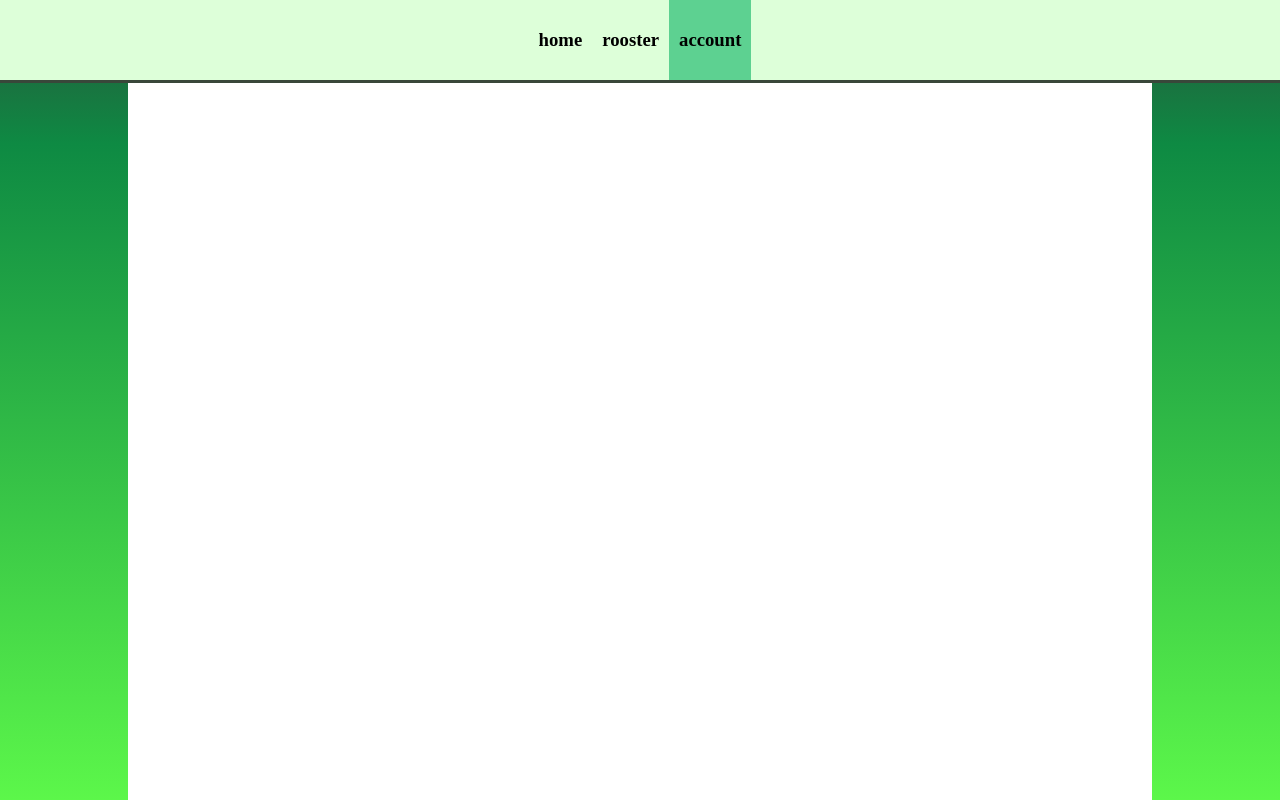
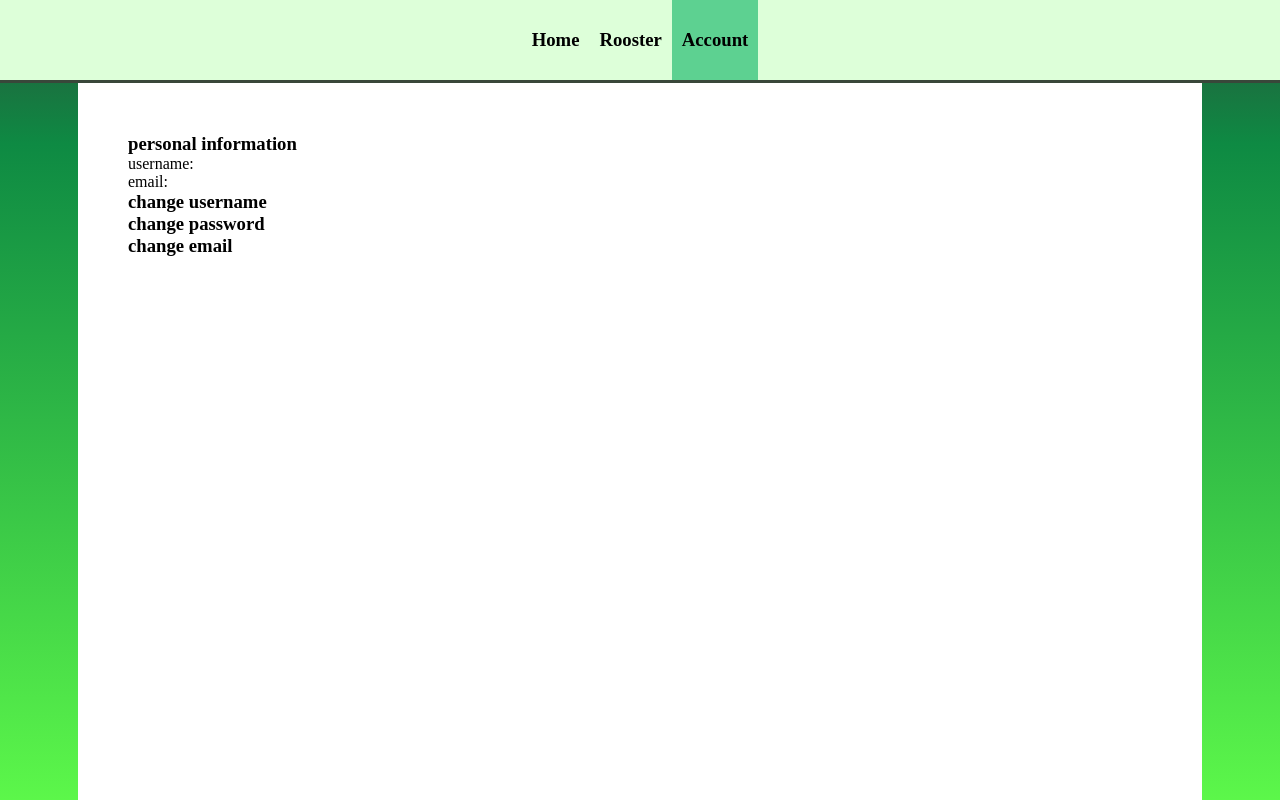
Before and after one commit to theunmenger/teamProjectROC, a PHP site: page /account.html in a window 1280 px wide. Run offline with PHP 8.4, Linux system fonts and the light colour scheme.

Commit message:
update 21301

```diff
--- a/account.html
+++ b/account.html
@@ -3,17 +3,22 @@
 <head>
     <meta charset="UTF-8">
     <meta name="viewport" content="width=device-width, initial-scale=1.0">
-    <title>Document</title>
+    <title>Account</title>
     <link rel="stylesheet" href="styles/styles.css">
 </head>
 <body>
     <div id="header">
-        <a href="home.html"><h3>home</h3></a>
-        <a href="rooster.html"><h3>rooster</h3></a>
-        <a href="account.html" class="current_page"><h3>account</h3></a>
+        <a href="home.html"><h3>Home</h3></a>
+        <a href="rooster.html"><h3>Rooster</h3></a>
+        <a href="account.html" class="current_page"><h3>Account</h3></a>
     </div>
     <div id="main_container">
-
+        <h3>personal information</h3>
+        <p>username: </p>
+        <p>email: </p>
+        <h3>change username</h3>
+        <h3>change password</h3>
+        <h3>change email</h3>
     </div>
 </body>
 </html>
--- a/styles/styles.css
+++ b/styles/styles.css
@@ -16,6 +16,9 @@ body {
     height: 100hv;
     flex:1;
     width: 80%;
+    display: flex;
+    flex-direction: column;
+    padding: 50px;
 }
 
 #header {
```
Also changed, not shown: home.html (+4 -4 lines), rooster.html (+4 -4 lines).
